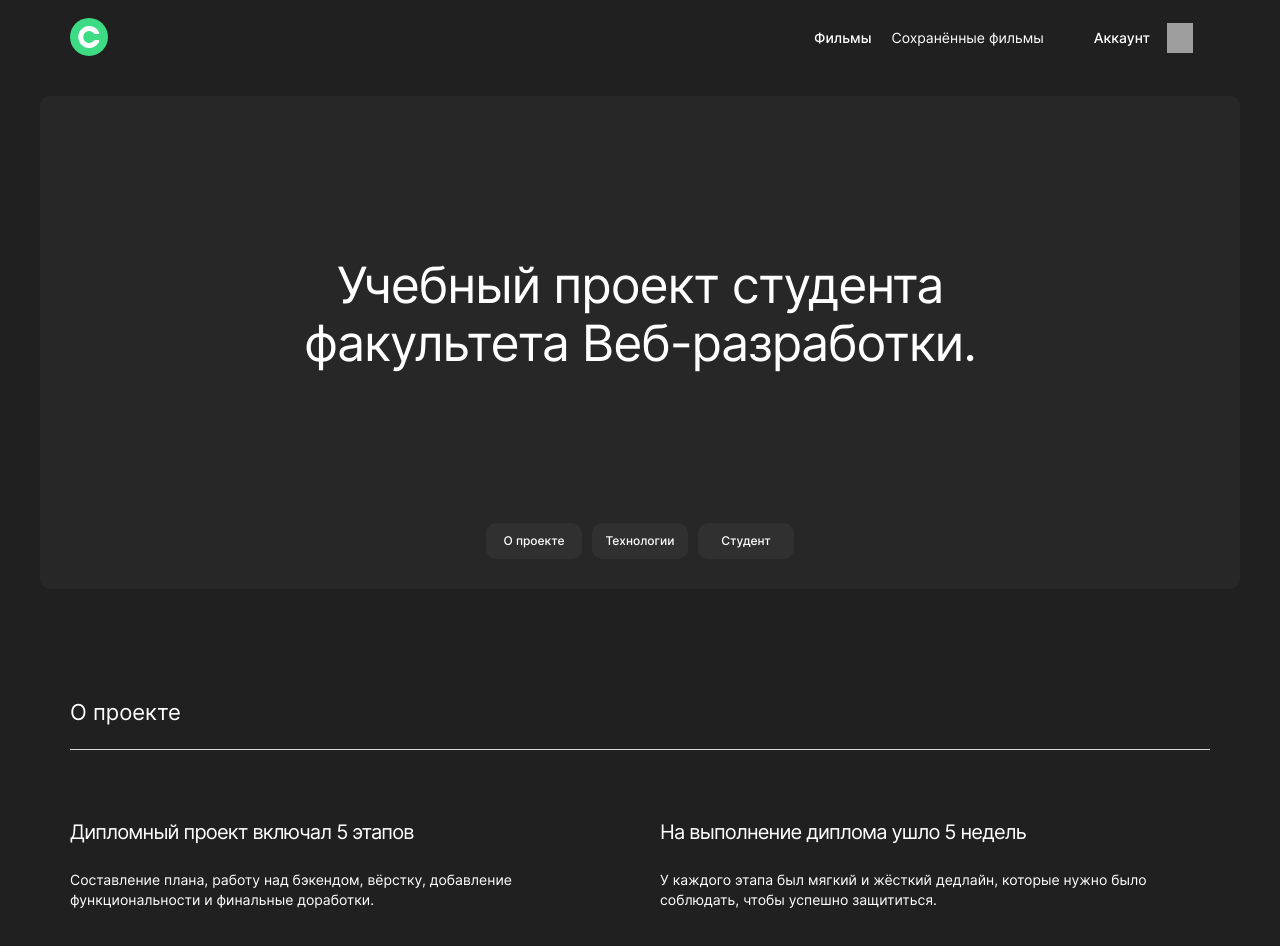
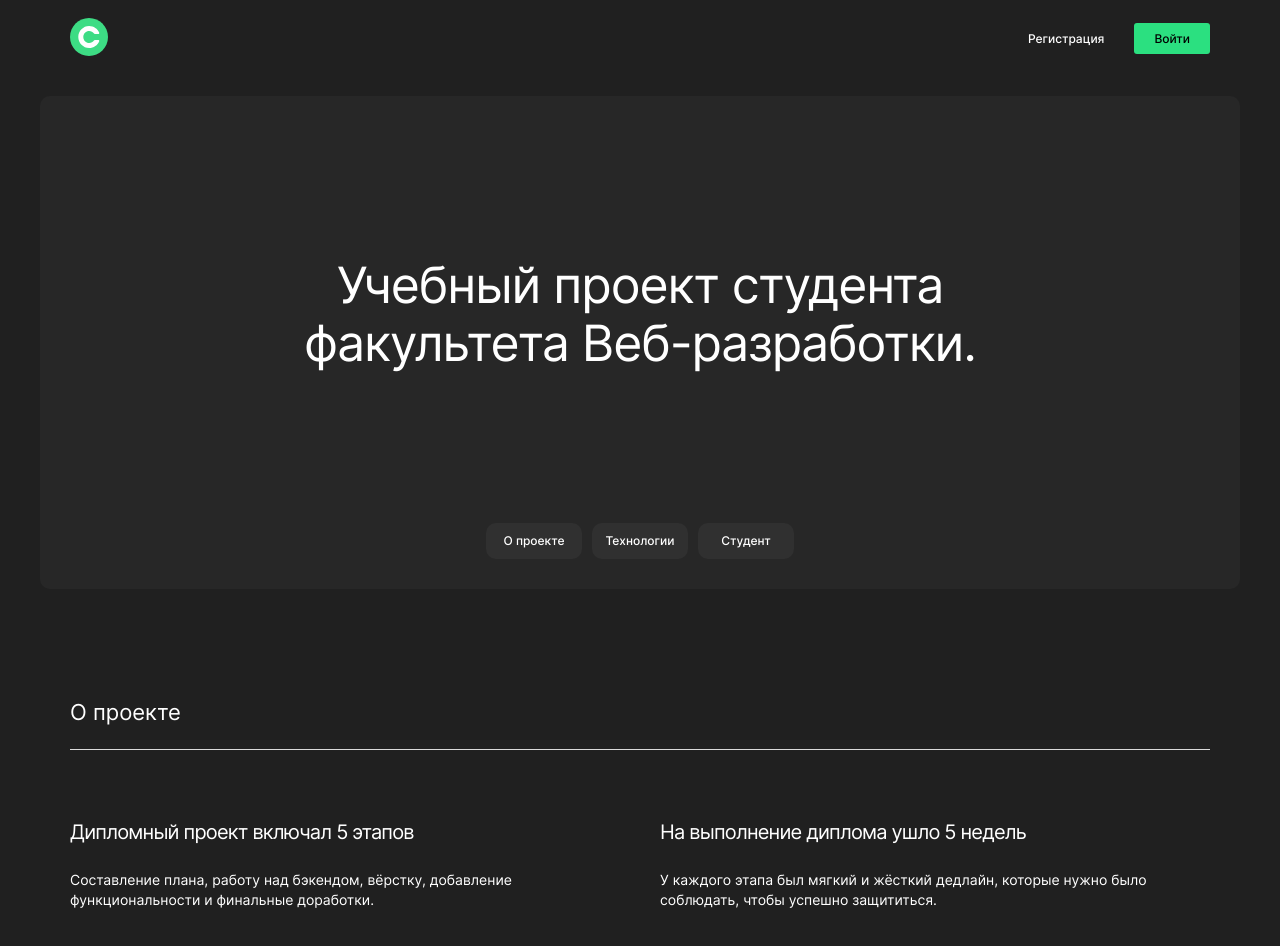
Before and after one commit to MaksNikulnikov/movies-explorer-frontend, a React (Create React App) app: page / in a window 1280 px wide. Shown: the top 946 px of the page. Built offline with nearby package versions, Linux system fonts and the light colour scheme; grey boxes are pictures that could not be loaded.

Commit message:
feat: add CurrentUserContext

```diff
--- a/src/components/App.jsx
+++ b/src/components/App.jsx
@@ -3,22 +3,23 @@ import "./App.css";
 import Main from "./Main/Main";
 import { Route, Routes } from "react-router-dom";
 import Movies from "./Movies/Movies";
+import { CurrentUserContext } from "../contexts/CurrentUserContext";
 
 function App() {
   const [isMenuActive, setIsMenuActive] = React.useState(false);
-  const [isAuthorized, setIsAuthorized] = React.useState(true);
+  const [currentUser, setCurrentUser] = React.useState({});
 
   const handleBurgerBtnClick = () => {
     setIsMenuActive(!isMenuActive);
   };
   return (
+    <CurrentUserContext.Provider value={currentUser}>
       <div className="root">
         <Routes>
           <Route
             path="/"
             element={
               <Main
-              isAuthorized={isAuthorized}
                 isMenuActive={isMenuActive}
                 onClickBurgerBtn={handleBurgerBtnClick}
               />
@@ -28,7 +29,6 @@ function App() {
             path="/movies"
             element={
               <Movies
-              isAuthorized={isAuthorized}
                 isMenuActive={isMenuActive}
                 onClickBurgerBtn={handleBurgerBtnClick}
               />
@@ -36,6 +36,7 @@ function App() {
           ></Route>
         </Routes>
       </div>
+    </CurrentUserContext.Provider>
   );
 }
 
--- a/src/components/Main/Main.jsx
+++ b/src/components/Main/Main.jsx
@@ -9,12 +9,11 @@ import Techs from "../Techs/Techs";
 import AboutMe from "../Aboutme/AboutMe";
 import Portfolio from "../Portfolio/Portfolio";
 
-function Main({ isAuthorized, isMenuActive, onClickBurgerBtn }) {
+function Main({ isMenuActive, onClickBurgerBtn }) {
   return (
     <>
       <Header>
         <Navigation
-          isAuthorized={isAuthorized}
           isMenuActive={isMenuActive}
           onClickBurgerBtn={onClickBurgerBtn}
         />
--- a/src/components/Navigation/Navigation.jsx
+++ b/src/components/Navigation/Navigation.jsx
@@ -1,15 +1,18 @@
 import "./Navigation.css";
 import React from "react";
 import { Link } from "react-router-dom";
+import { CurrentUserContext } from "../../contexts/CurrentUserContext";
 
-function Navigation({ isAuthorized, isMenuActive, onClickBurgerBtn }) {
+function Navigation({ isMenuActive, onClickBurgerBtn }) {
+  const currentUser = React.useContext(CurrentUserContext)
+
   const handleOnClickBurger = () => {
     onClickBurgerBtn();
   };
 
   return (
     <>
-      {!isAuthorized ? (
+      {!currentUser.name ? (
         <nav>
           <ul className="navigation__list">
             <li>
--- /dev/null
+++ b/src/contexts/CurrentUserContext.jsx
@@ -0,0 +1,2 @@
+import React from "react";
+export const CurrentUserContext = React.createContext();
```
Lines whose indentation alone changed are shown as unchanged.
